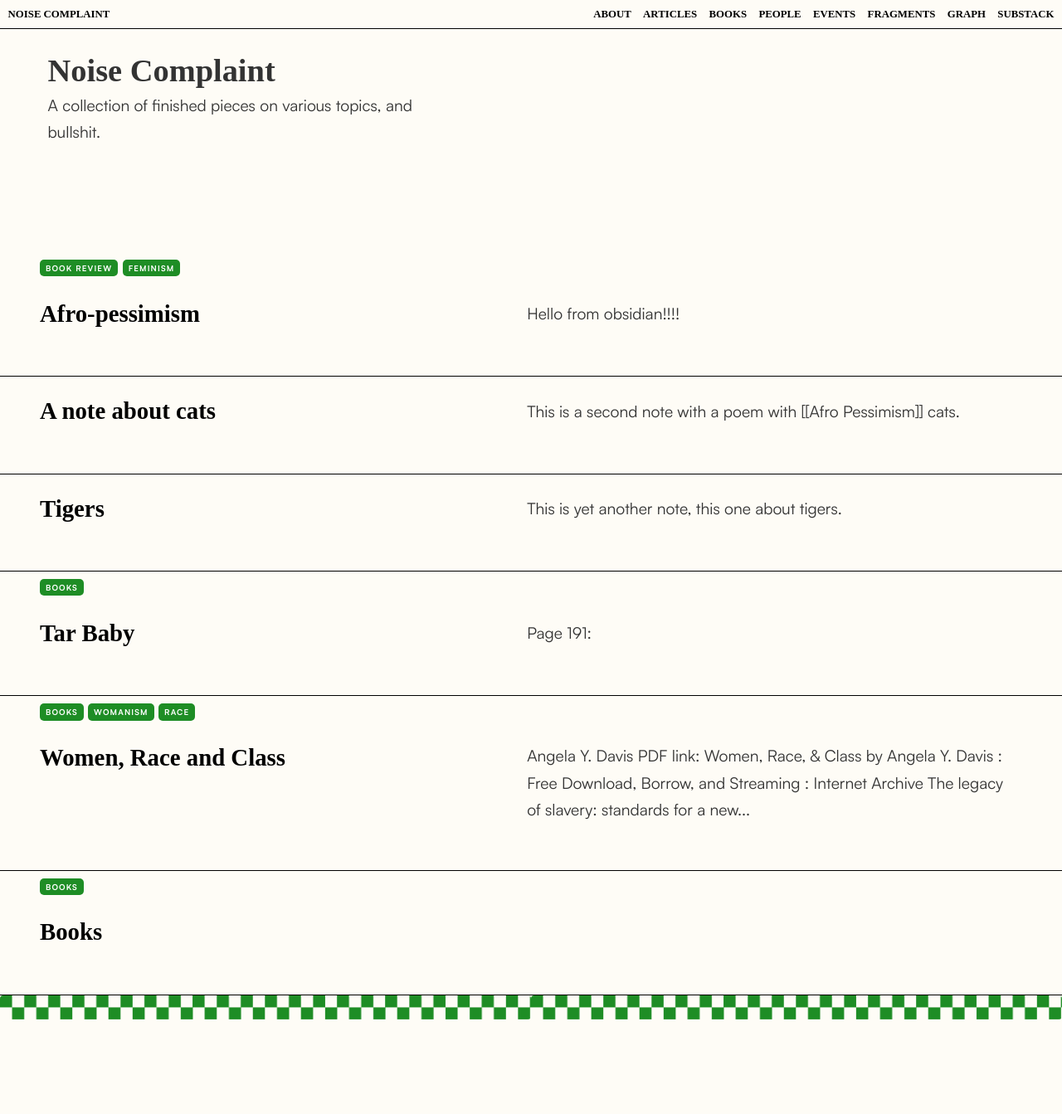
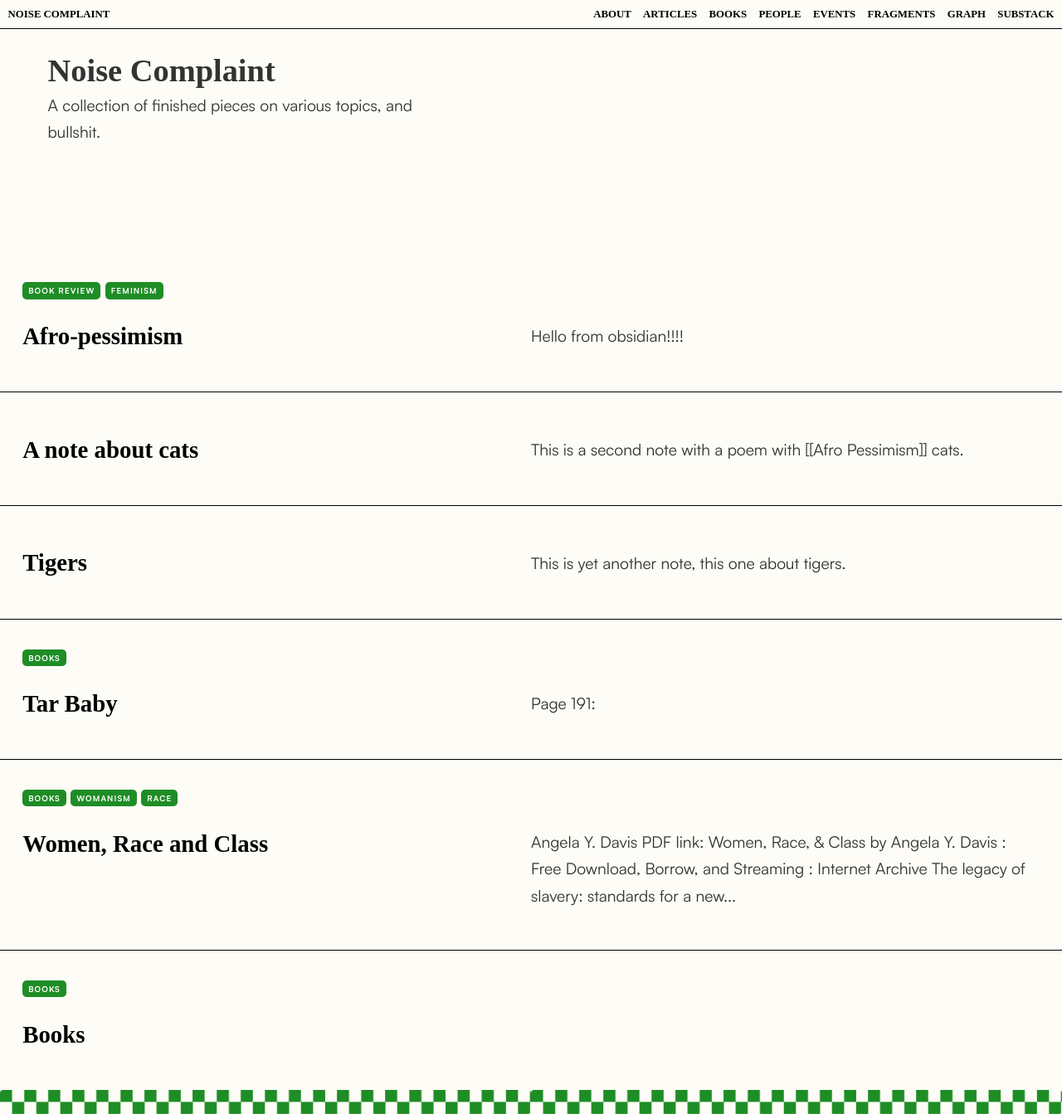
Before and after one commit to ashleighkeith15/noise-complaint, a Jekyll site: the page built from _pages/index.md, in a window 1280 px wide. Shown: the whole page at 83% size. Built offline with Jekyll 4.4.1, drawn with Linux system fonts in a browser that asks for light colours; some web fonts are replaced; before the commit the page ends 1229 px from its top, so only the background shows below that.

Commit message:
style change

```diff
--- a/_sass/_style.scss
+++ b/_sass/_style.scss
@@ -1,5 +1,5 @@
 $color-primary: hsl(0, 0%, 10%);
-$color-accent: hsl(124, 65%, 34%);
+$color-accent: #1e8f26;
 $color-background: hsl(42, 83%, 98%);
 $color-text: hsl(0, 0%, 20%);
 $color-subtext: hsl(0, 0%, 30%);
@@ -608,9 +608,12 @@ border-bottom: 1px solid #ccc;
 
 .item-contain {
   border-bottom: 1px solid #000;
-  padding-bottom: 3.5rem;
-  padding-left: 3rem;
-  padding-right: 3em;
+  padding: 1.7rem;
+  padding-bottom: 3rem;
+}
+
+.item-contain:last-child {
+  border-bottom: 0px;
 }
 
 .note-wrap {
```
